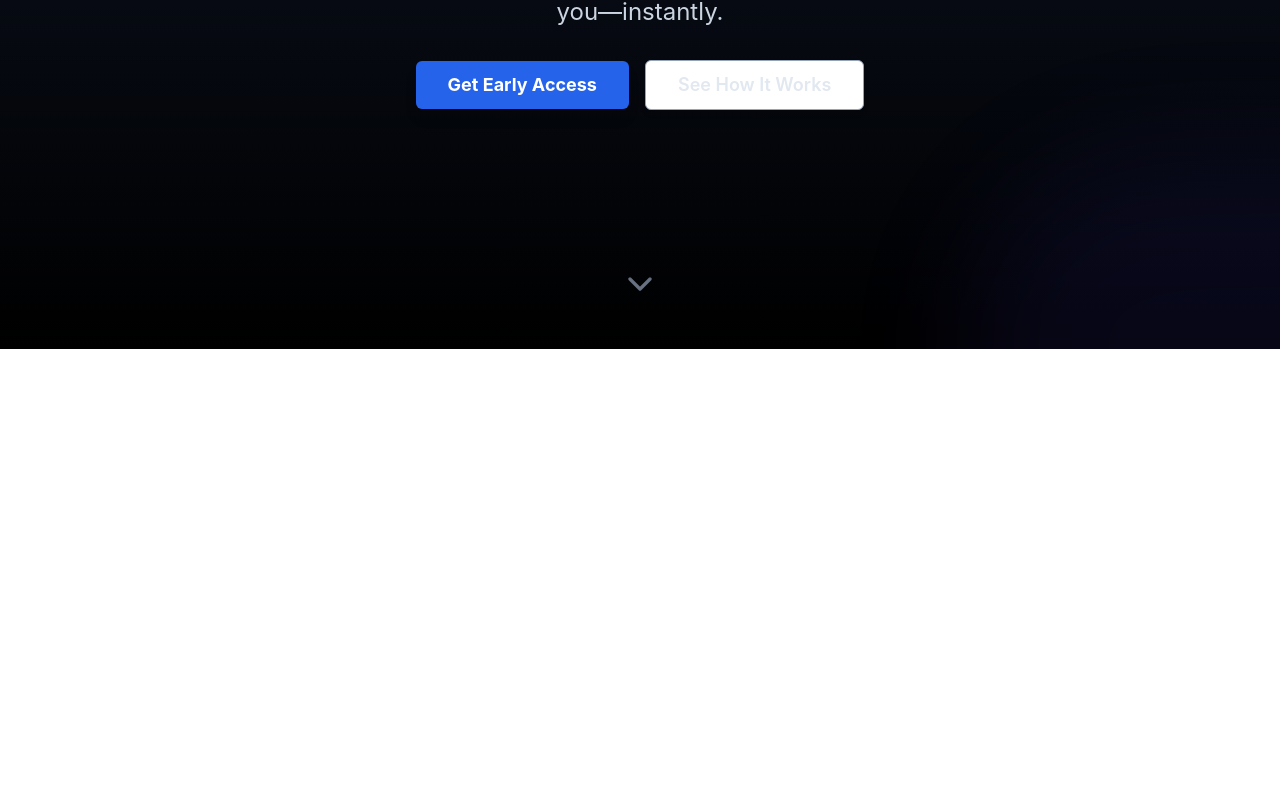
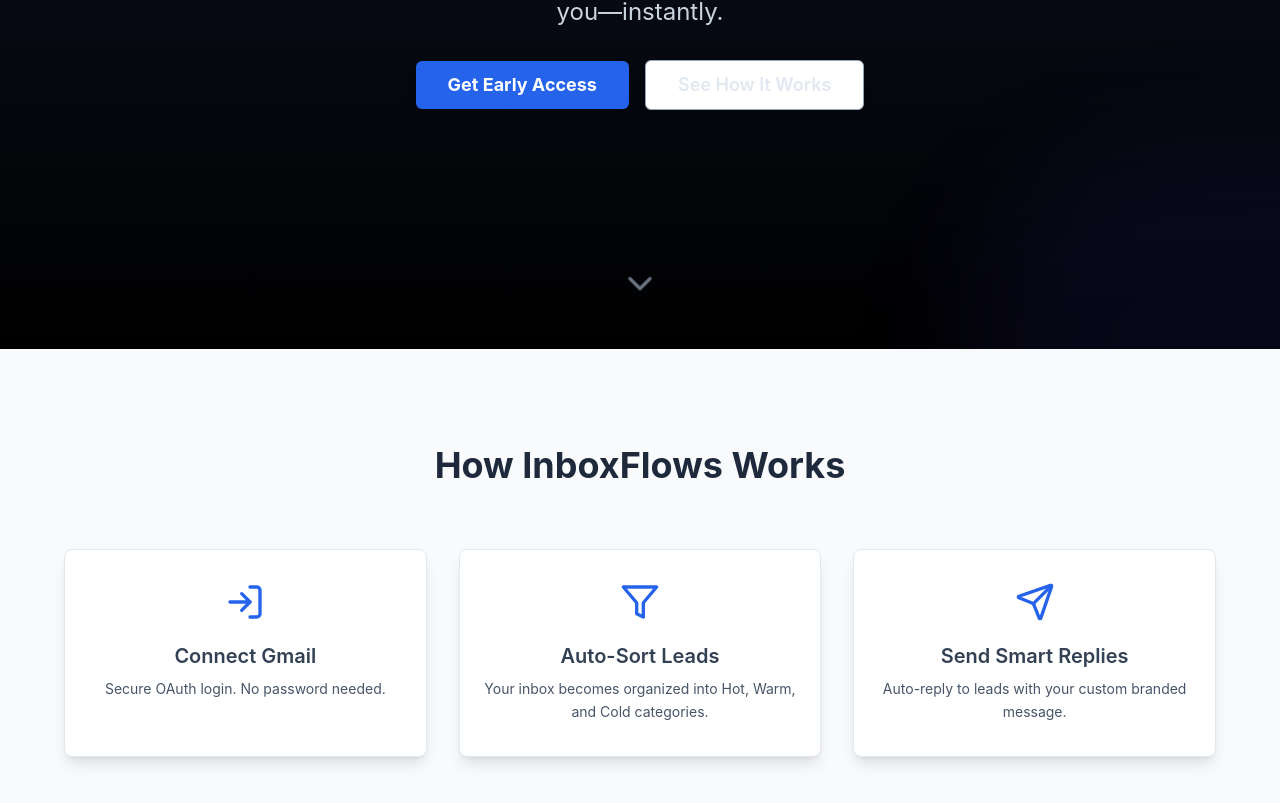
Before and after one commit to VadimT7/INBOXO.CO, a React (Vite) app: page / in a window 1280 px wide. Shown: the part 451-1254 px from the top of the page. Before the commit the page ends 800 px from the top, so only its background shows below. Built offline with nearby package versions, Linux system fonts and the light colour scheme.

Commit message:
Add "How InboxFlows Works" section
Implement a 3-step section with horizontal card layout, icons, and content as specified in the prompt. Add a light background and reveal-on-scroll animation.

```diff
--- /dev/null
+++ b/src/components/HowItWorksSection.tsx
@@ -0,0 +1,55 @@
+
+import { Card, CardContent } from "@/components/ui/card";
+import { LogIn, Filter, Send, Mail, FileText, MessageCircle } from "lucide-react"; // Added more icons for flexibility
+
+const steps = [
+  {
+    icon: <LogIn className="w-10 h-10 text-blue-600" />,
+    title: "Connect Gmail",
+    description: "Secure OAuth login. No password needed.",
+    delay: "0ms",
+  },
+  {
+    icon: <Filter className="w-10 h-10 text-blue-600" />,
+    title: "Auto-Sort Leads",
+    description: "Your inbox becomes organized into Hot, Warm, and Cold categories.",
+    delay: "200ms",
+  },
+  {
+    icon: <Send className="w-10 h-10 text-blue-600" />,
+    title: "Send Smart Replies",
+    description: "Auto-reply to leads with your custom branded message.",
+    delay: "400ms",
+  },
+];
+
+const HowItWorksSection = () => {
+  return (
+    <section className="bg-slate-50 py-16 sm:py-20 lg:py-24 px-4 sm:px-6 lg:px-8">
+      <div className="max-w-6xl mx-auto">
+        <h2 className="text-3xl sm:text-4xl font-bold text-center mb-12 sm:mb-16 text-slate-800">
+          How InboxFlows Works
+        </h2>
+        <div className="grid grid-cols-1 md:grid-cols-3 gap-8">
+          {steps.map((step) => (
+            <Card
+              key={step.title}
+              className="text-center shadow-lg hover:shadow-xl transition-shadow duration-300 animate-fade-in"
+              style={{ animationDelay: step.delay }}
+            >
+              <CardContent className="pt-8 pb-8">
+                <div className="flex justify-center mb-5">
+                  {step.icon}
+                </div>
+                <h3 className="text-xl font-semibold mb-2 text-slate-700">{step.title}</h3>
+                <p className="text-slate-600 text-sm leading-relaxed">{step.description}</p>
+              </CardContent>
+            </Card>
+          ))}
+        </div>
+      </div>
+    </section>
+  );
+};
+
+export default HowItWorksSection;
--- a/src/pages/Index.tsx
+++ b/src/pages/Index.tsx
@@ -1,9 +1,11 @@
 
 import { Button } from "@/components/ui/button";
 import { ChevronDown } from "lucide-react";
+import HowItWorksSection from "@/components/HowItWorksSection"; // Import the new section
 
 const Index = () => {
   return (
+    <>
       <div className="relative flex flex-col items-center justify-center min-h-screen bg-gradient-to-b from-slate-900 to-black text-white overflow-hidden px-4 sm:px-6 lg:px-8">
         {/* Background shapes/glows for visual interest - optional */}
         <div className="absolute top-0 left-0 w-full h-full opacity-20">
@@ -45,6 +47,8 @@ const Index = () => {
           <ChevronDown className="w-8 h-8 sm:w-10 sm:h-10 text-slate-400 animate-bounce-slow opacity-70" />
         </div>
       </div>
+      <HowItWorksSection /> {/* Added the new section here */}
+    </>
   );
 };
 
```
Lines whose indentation alone changed are shown as unchanged.
